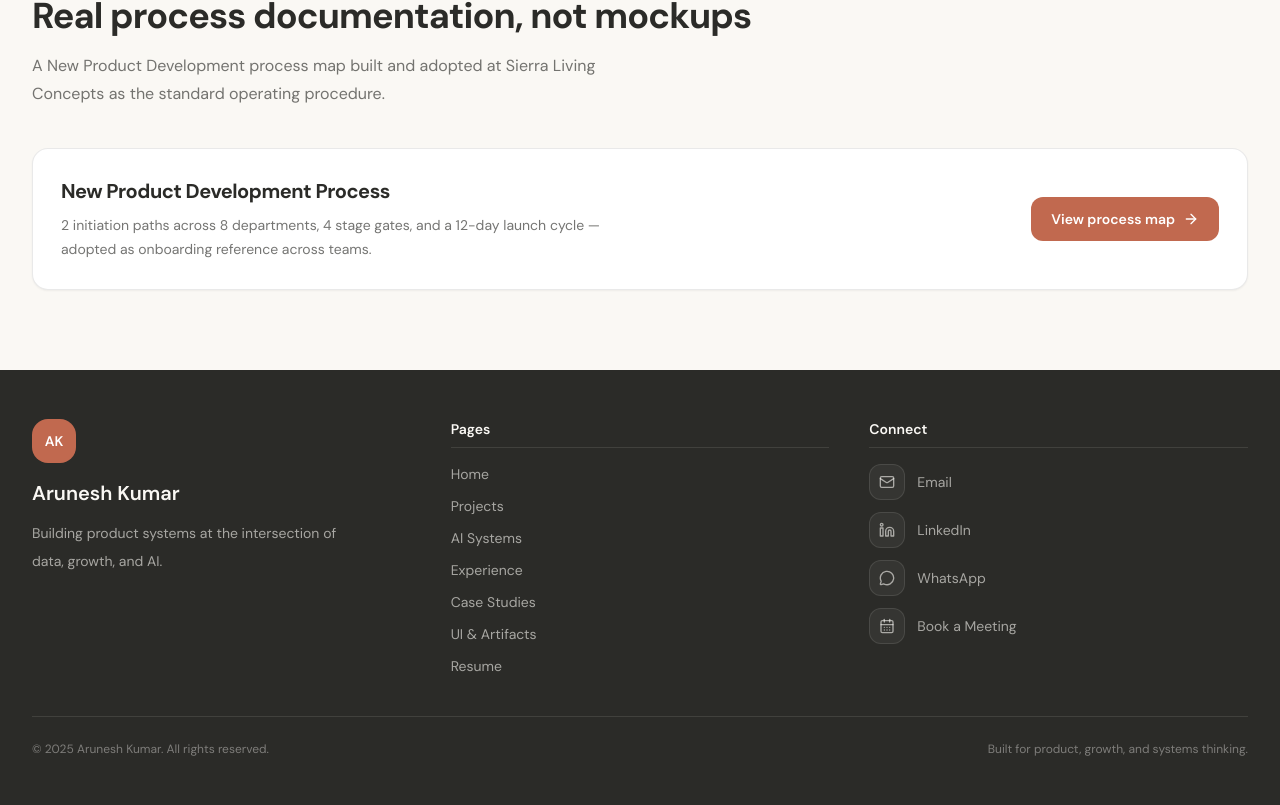
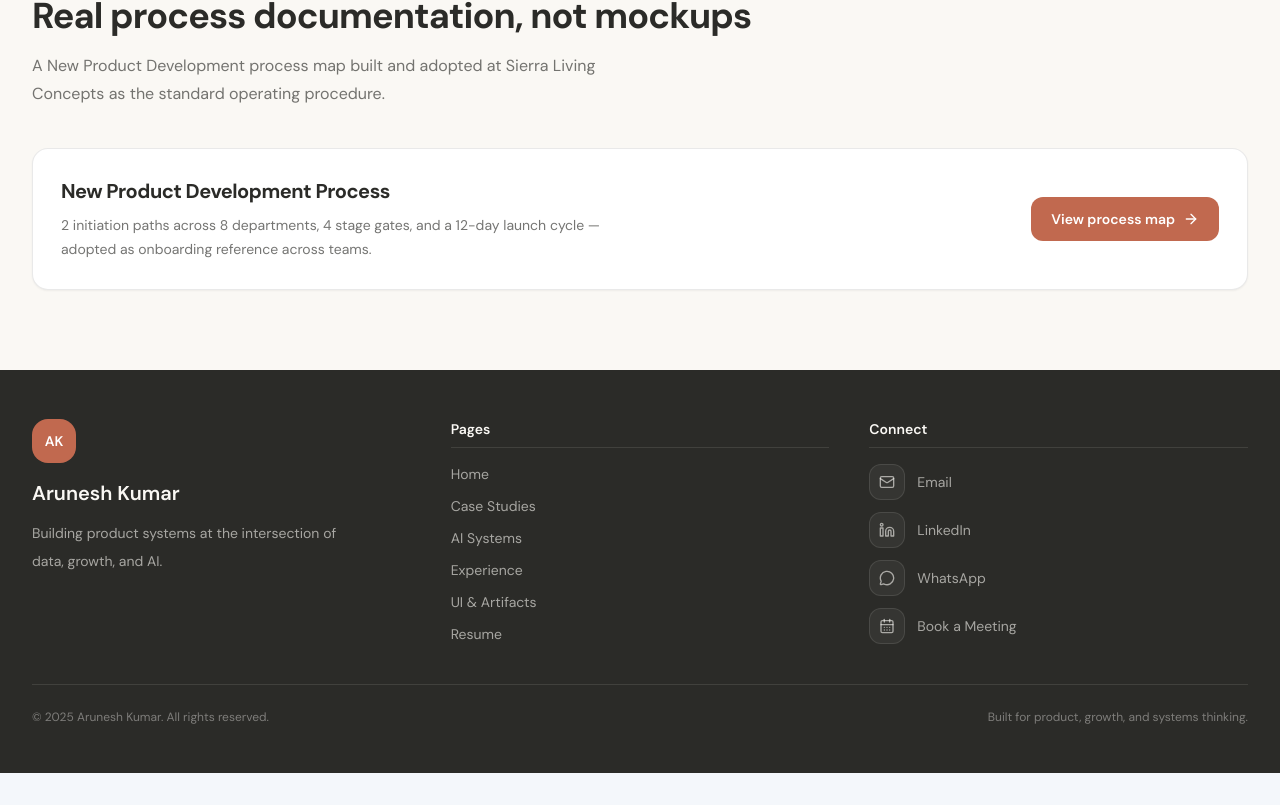
Before and after one commit to aruneshk30/Website, a Next.js app: page / in a window 1280 px wide. Shown: the part 5505-6310 px from the top of the page. After the commit the page ends 6278 px from the top, so only its background shows below. Built offline with nearby package versions, Linux system fonts and the light colour scheme.

Commit message:
Replace 'Projects' with 'Case Studies' in footer

```diff
--- a/components/site-footer.tsx
+++ b/components/site-footer.tsx
@@ -10,10 +10,9 @@ const iconMap: Record<string, React.ComponentType<{ className?: string }>> = {
 
 const pageLinks = [
   { label: "Home", href: "/" },
-  { label: "Projects", href: "/projects" },
+  { label: "Case Studies", href: "/case-studies" },
   { label: "AI Systems", href: "/ai-systems" },
   { label: "Experience", href: "/experience" },
-  { label: "Case Studies", href: "/case-studies" },
   { label: "UI & Artifacts", href: "/ui&artifacts" },
   { label: "Resume", href: "/Arunesh_Kumar_Resume.pdf" },
 ];
```
